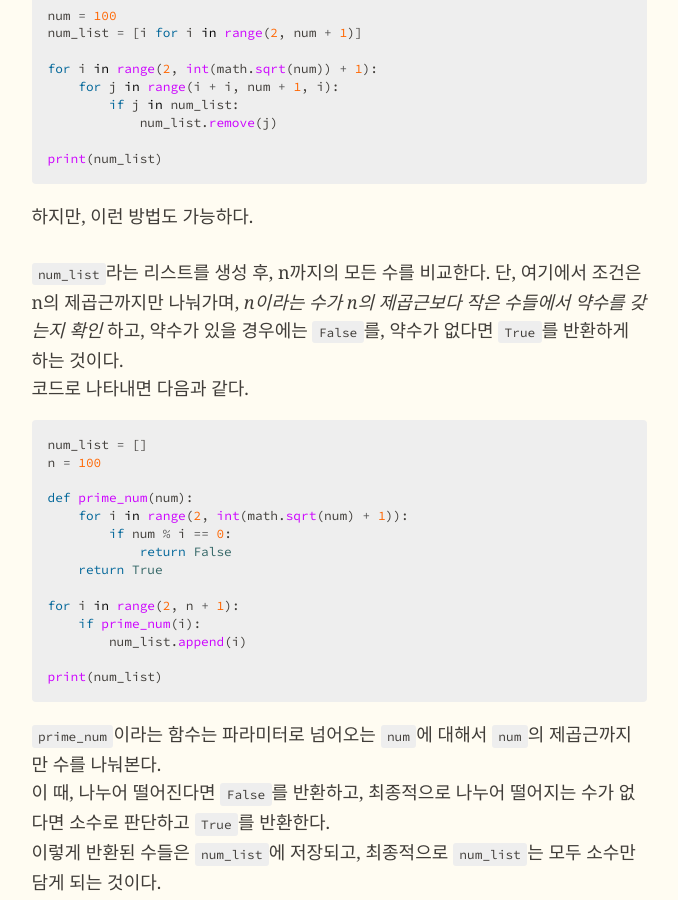
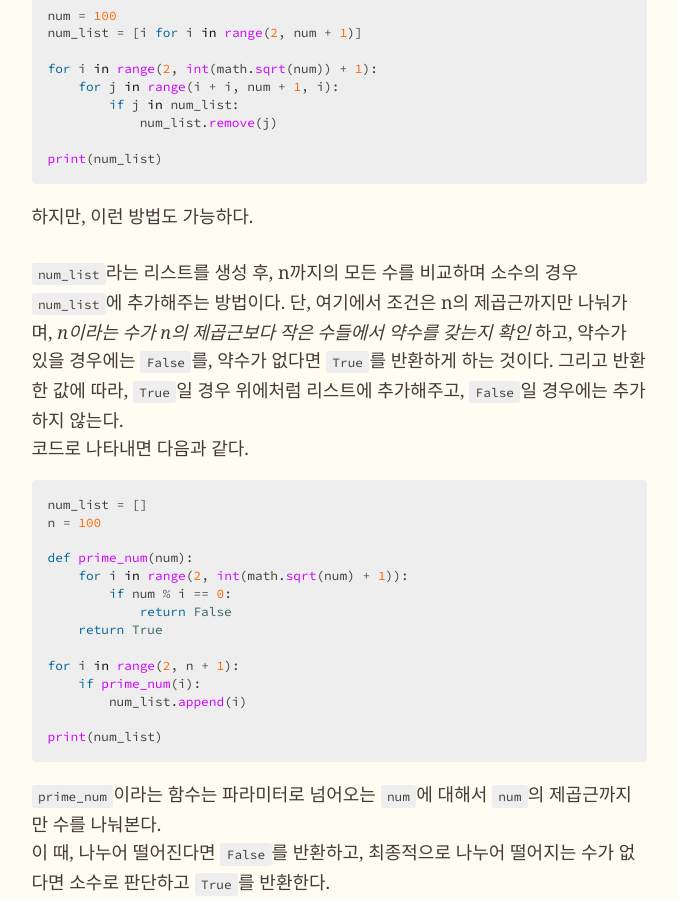
Before and after one commit to IIIBreakeRIII/IIIBreakeRIII.github.io, a Jekyll site: the page built from _posts/2024-02-02-Post16(Sieve_of_Eratosthenes).md, in a window 1280 px wide and 900 px high, scrolled down 4677 px. Shown: the whole window, without its empty margins (301-979 px from the left). Built offline with Jekyll 4.4.1, drawn with Linux system fonts in a browser that asks for light colours; some web fonts are replaced.

Commit message:
Edit Contents

````diff
--- a/_posts/2024-02-02-Post16(Sieve_of_Eratosthenes).md
+++ b/_posts/2024-02-02-Post16(Sieve_of_Eratosthenes).md
@@ -136,7 +136,7 @@ print(num_list)
 ```
 하지만, 이런 방법도 가능하다.
 <br><br>
-`num_list`라는 리스트를 생성 후, n까지의 모든 수를 비교한다. 단, 여기에서 조건은 n의 제곱근까지만 나눠가며, _n이라는 수가 n의 제곱근보다 작은 수들에서 약수를 갖는지 확인_ 하고, 약수가 있을 경우에는 `False`를, 약수가 없다면 `True`를 반환하게 하는 것이다.
+`num_list`라는 리스트를 생성 후, n까지의 모든 수를 비교하며 소수의 경우 `num_list`에 추가해주는 방법이다. 단, 여기에서 조건은 n의 제곱근까지만 나눠가며, _n이라는 수가 n의 제곱근보다 작은 수들에서 약수를 갖는지 확인_ 하고, 약수가 있을 경우에는 `False`를, 약수가 없다면 `True`를 반환하게 하는 것이다. 그리고 반환한 값에 따라, `True`일 경우 위에처럼 리스트에 추가해주고, `False`일 경우에는 추가하지 않는다.
 <br>
 코드로 나타내면 다음과 같다.
 ```python
````
